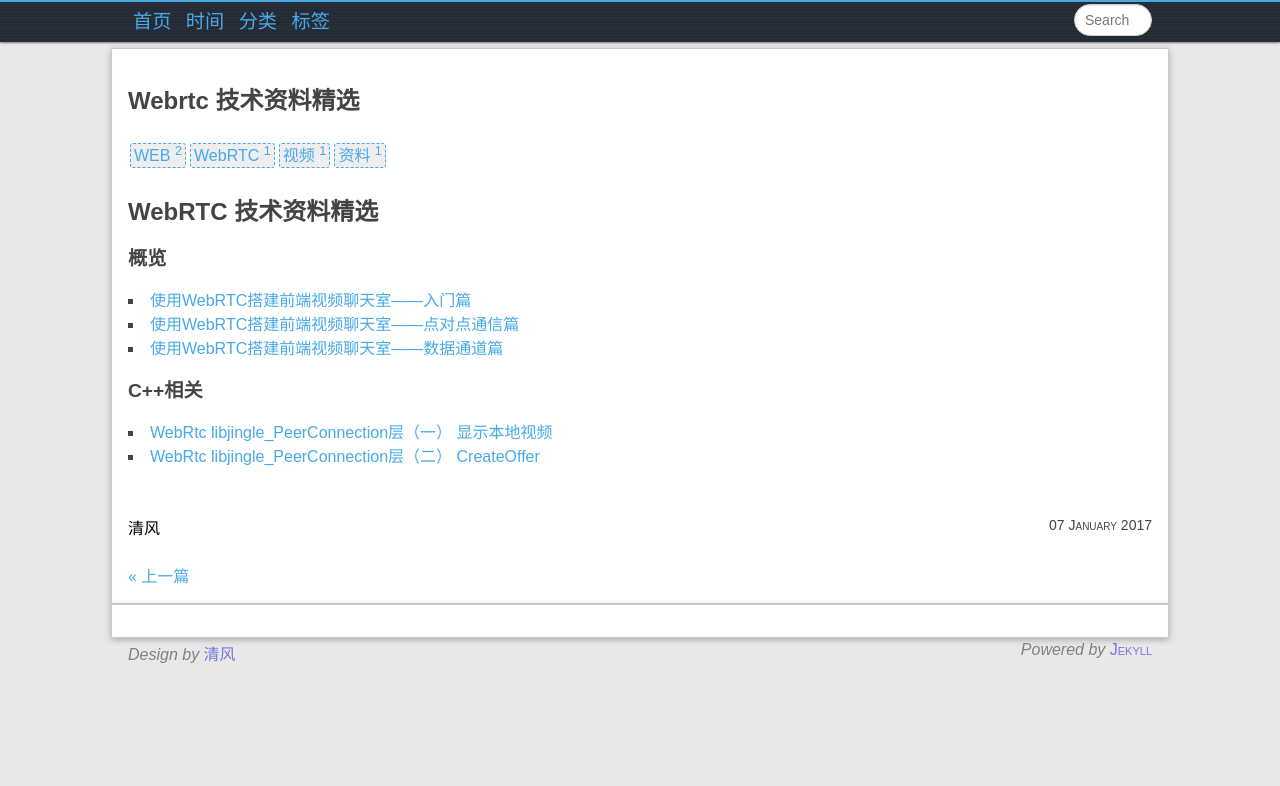
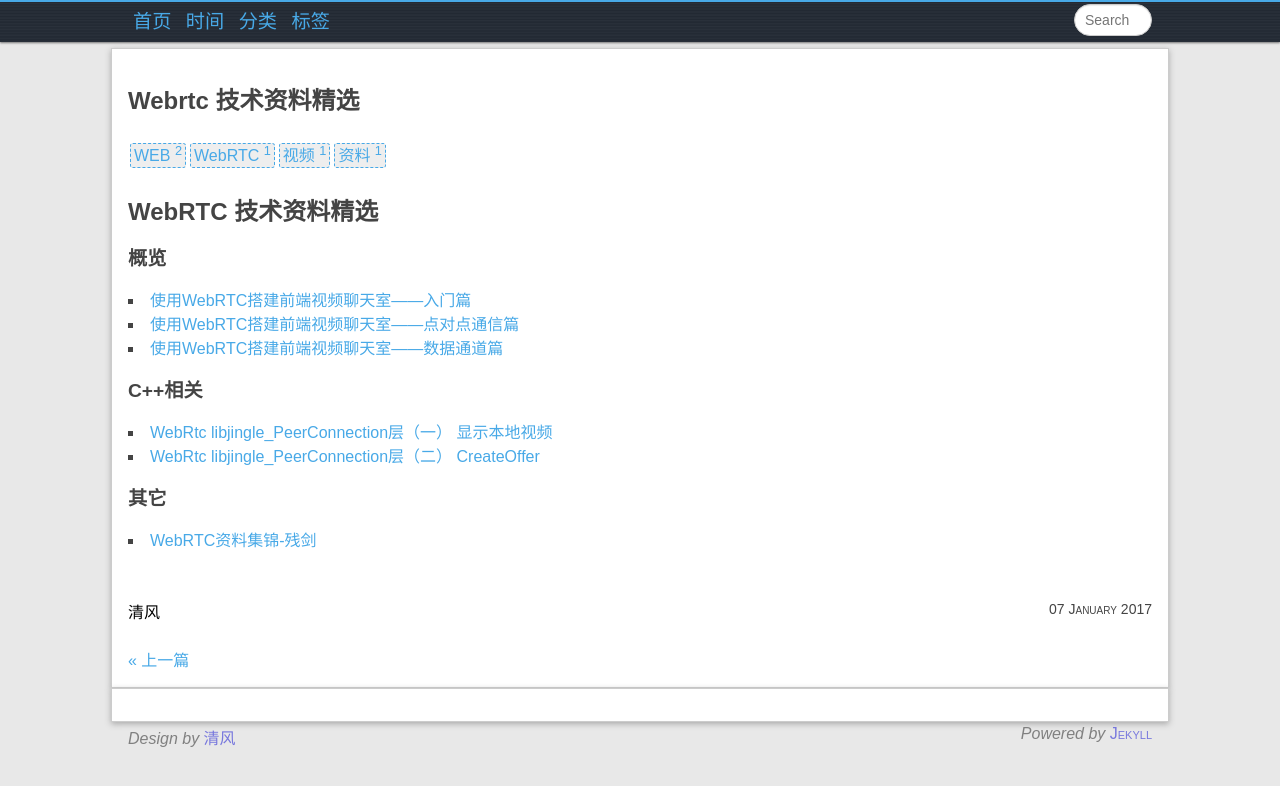
Before and after one commit to felixqin/blog-jb-diy, a Jekyll site: the page built from _posts/media/2017-01-07-WebRTC-技术资料精选.md, in a window 1280 px wide. Shown: the top 786 px of the page. Built offline with Jekyll 4.4.1, drawn with Linux system fonts in a browser that asks for light colours; comment, search, counter and statistics services are not loaded.

Commit message:
update web rtc

```diff
--- a/_posts/media/2017-01-07-WebRTC-技术资料精选.md
+++ b/_posts/media/2017-01-07-WebRTC-技术资料精选.md
@@ -23,3 +23,10 @@
 
 - [WebRtc libjingle_PeerConnection层（一） 显示本地视频](http://blog.csdn.net/q339659207/article/details/47613209)
 - [WebRtc libjingle_PeerConnection层（二） CreateOffer](http://blog.csdn.net/q339659207/article/details/48437817)
+
+
+
+
+## 其它
+
+- [WebRTC资料集锦-残剑](http://www.jianshu.com/p/530e1cb22f1d)
```
